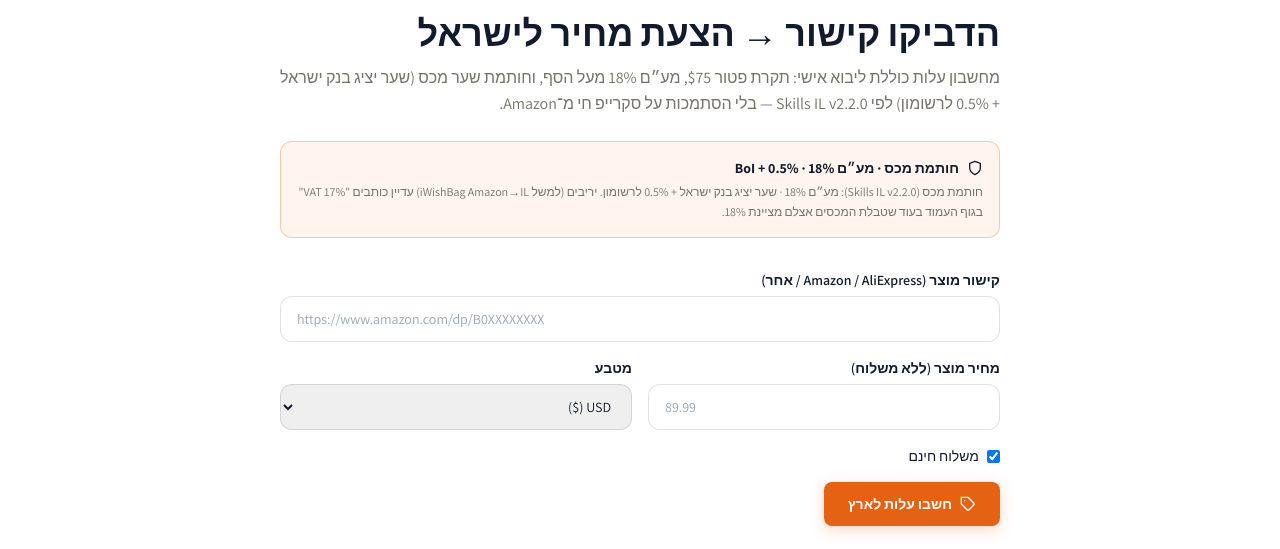
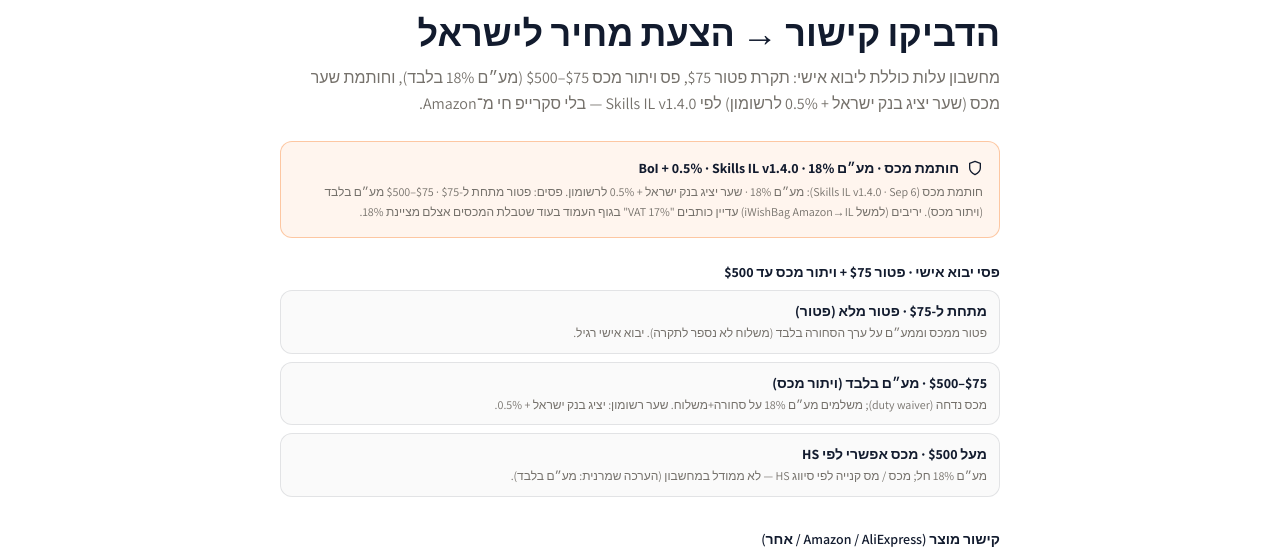
Before and after one commit to ohadf2015/shopli, a Next.js app: page /landed in a window 1280 px wide. Shown: the part 176-725 px from the top of the page. Built offline with nearby package versions, Linux system fonts and the light colour scheme; no server answers.

Commit message:
feat(il): /landed duty-waiver bands ($75 ptur + $75–$500 VAT-only) (#21)
Moat: surface personal-import bands on /landed with Skills IL v1.4.0
(Sep 6) stamp — 18% VAT · BoI representative +0.5%. Foil iWishBag
body 17% vs duties table 18%. Keeps #18/#19/#20 estimator math; no scrape.

```diff
--- a/lib/landed-cost.ts
+++ b/lib/landed-cost.ts
@@ -22,6 +22,8 @@
 /** Tax Authority uplift on BoI representative rate for goods (rashimon). */
 export const BOI_CUSTOMS_FX_UPLIFT = 0.005;
 export const DUTY_FREE_THRESHOLD_USD = 75;
+/** Personal-import duty waiver ceiling (USD). $75–$500: VAT only; duty not modeled above. */
+export const DUTY_WAIVER_CEILING_USD = 500;
 export const IL_VAT_RATE = 0.18;
 
 /**
--- a/lib/landed-url.ts
+++ b/lib/landed-url.ts
@@ -1,7 +1,15 @@
 /**
- * Product-URL parser for /landed (paste Amazon / AliExpress / any URL → IL quote).
- * Provenance only — no live scraping. Quote math stays in lib/landed-cost.ts (#14/#18/#19).
+ * Product-URL parser + duty-waiver band copy for /landed
+ * (paste Amazon / AliExpress / any URL → IL quote).
+ * Provenance only — no live scraping. Quote math stays in lib/landed-cost.ts (#14/#18/#19/#20).
  */
+
+import {
+  DUTY_FREE_THRESHOLD_USD,
+  DUTY_WAIVER_CEILING_USD,
+  IL_VAT_RATE,
+  BOI_CUSTOMS_FX_UPLIFT,
+} from './landed-cost';
 
 export type LandedUrlSource = 'amazon' | 'aliexpress' | 'other';
 
@@ -10,6 +18,19 @@
   source: LandedUrlSource;
   productId?: string;
   canonicalUrl?: string;
+}
+
+/** Personal-import band for goods value (USD). Matches estimator: under $75 = ptur. */
+export type DutyWaiverBand = 'ptur' | 'vat-only' | 'full';
+
+export interface DutyWaiverBandRow {
+  id: DutyWaiverBand;
+  /** Inclusive lower bound (USD goods). null = open floor. */
+  fromUsd: number | null;
+  /** Exclusive upper bound (USD goods). null = open ceiling. */
+  toUsd: number | null;
+  titleHe: string;
+  detailHe: string;
 }
 
 const AMAZON_HOST =
@@ -27,7 +48,7 @@
   try {
     let candidate = trimmed;
     if (/^[a-z][a-z0-9+.-]*:/i.test(trimmed)) {
-      // Explicit scheme — only http(s); never rewrite ftp/etc into https://ftp//…
+      // Explicit scheme — only http(s); never rewrite ftp/etc into https://ftp://…
       if (!/^https?:\/\//i.test(trimmed)) return null;
     } else {
       candidate = `https://${trimmed}`;
@@ -82,13 +103,64 @@
 }
 
 /**
- * Hebrew customs-stamp copy for /landed (Skills IL v2.2.0 foil).
+ * Classify goods USD value into personal-import bands (Skills IL v1.4.0).
+ * Aligns with estimator: under $75 = ptur; $75–<$500 = VAT-only duty waiver.
+ * Does not change estimator math (#18/#19/#20).
+ */
+export function classifyDutyWaiverBand(usdGoods: number): DutyWaiverBand | null {
+  const n = Number(usdGoods);
+  if (!Number.isFinite(n) || n <= 0) return null;
+  if (n < DUTY_FREE_THRESHOLD_USD) return 'ptur';
+  if (n < DUTY_WAIVER_CEILING_USD) return 'vat-only';
+  return 'full';
+}
+
+/**
+ * Static band rows for /landed (ptur + VAT-only duty waiver + above-$500 note).
+ * Copy only — estimator still omits HS duty / purchase tax above $500.
+ */
+export function dutyWaiverBandRows(): DutyWaiverBandRow[] {
+  const vatPct = Math.round(IL_VAT_RATE * 100);
+  const fxPct = (BOI_CUSTOMS_FX_UPLIFT * 100).toFixed(1);
+  const ptur = DUTY_FREE_THRESHOLD_USD;
+  const ceiling = DUTY_WAIVER_CEILING_USD;
+  return [
+    {
+      id: 'ptur',
+      fromUsd: null,
+      toUsd: ptur,
+      titleHe: `מתחת ל-$${ptur} · פטור מלא (פטור)`,
+      detailHe:
+        'פטור ממכס וממע״ם על ערך הסחורה בלבד (משלוח לא נספר לתקרה). יבוא אישי רגיל.',
+    },
+    {
+      id: 'vat-only',
+      fromUsd: ptur,
+      toUsd: ceiling,
+      titleHe: `$${ptur}–$${ceiling} · מע״ם בלבד (ויתור מכס)`,
+      detailHe:
+        `מכס נדחה (duty waiver); משלמים מע״ם ${vatPct}% על סחורה+משלוח. שער רשומון: יציג בנק ישראל + ${fxPct}%.`,
+    },
+    {
+      id: 'full',
+      fromUsd: ceiling,
+      toUsd: null,
+      titleHe: `מעל $${ceiling} · מכס אפשרי לפי HS`,
+      detailHe:
+        `מע״ם ${vatPct}% חל; מכס / מס קנייה לפי סיווג HS — לא ממודל במחשבון (הערכה שמרנית: מע״ם בלבד).`,
+    },
+  ];
+}
+
+/**
+ * Hebrew customs-stamp copy for /landed (Skills IL v1.4.0 · Sep 6 foil).
  * Labels 18% VAT + BoI representative +0.5% — never 17%.
  * Does not change estimator math (#18/#19).
  */
 export function customsStampCopyHe(): string {
   return (
-    'חותמת מכס (Skills IL v2.2.0): מע״ם 18% · שער יציג בנק ישראל + 0.5% לרשומון. ' +
+    'חותמת מכס (Skills IL v1.4.0 · Sep 6): מע״ם 18% · שער יציג בנק ישראל + 0.5% לרשומון. ' +
+    'פסים: פטור מתחת ל-$75 · $75–$500 מע״ם בלבד (ויתור מכס). ' +
     'יריבים (למשל iWishBag Amazon→IL) עדיין כותבים "17% VAT" בגוף העמוד בעוד שטבלת המכסים אצלם מציינת 18%.'
   );
 }
--- a/pages/landed.tsx
+++ b/pages/landed.tsx
@@ -6,16 +6,26 @@
 import LandedCostBadge from '../components/LandedCostBadge';
 import Icon from '../components/icons';
 import { SITE_URL } from '../lib/seo';
-import { IL_VAT_RATE, USD_TO_ILS_RATE, BOI_CUSTOMS_FX_UPLIFT } from '../lib/landed-cost';
+import {
+  IL_VAT_RATE,
+  USD_TO_ILS_RATE,
+  BOI_CUSTOMS_FX_UPLIFT,
+  DUTY_FREE_THRESHOLD_USD,
+  DUTY_WAIVER_CEILING_USD,
+  estimateLandedCost,
+} from '../lib/landed-cost';
 import {
   parseProductUrl,
   customsStampCopyHe,
+  dutyWaiverBandRows,
+  classifyDutyWaiverBand,
   type ParsedProductUrl,
 } from '../lib/landed-url';
 
 const PAGE_URL = `${SITE_URL}/landed`;
 const VAT_PCT = Math.round(IL_VAT_RATE * 100);
 const FX_PCT = (BOI_CUSTOMS_FX_UPLIFT * 100).toFixed(1);
+const SKILLS_IL = 'v1.4.0';
 
 function sourceLabelHe(source: ParsedProductUrl['source']): string {
   if (source === 'amazon') return 'Amazon';
@@ -25,8 +35,9 @@
 
 /**
  * /landed — paste Amazon/product URL → IL landed-cost quote.
- * Moat vs rivals that still body-claim 17% VAT: we stamp 18% + BoI+0.5%
- * (Skills IL v2.2.0). Estimator math is unchanged from #18/#19.
+ * Moat: surfaces $75 ptur + $75–$500 VAT-only duty-waiver bands with
+ * 18% + BoI+0.5% stamp (Skills IL v1.4.0 Sep 6; foil iWishBag 17% body vs 18% table).
+ * Estimator math is unchanged from #18/#19/#20.
  */
 export default function LandedPage() {
   const router = useRouter();
@@ -60,6 +71,19 @@
   const shipNum = freeShipping ? 0 : Math.max(0, Number(shippingIls) || 0);
   const canQuote = Number.isFinite(priceNum) && priceNum > 0;
 
+  const quoteEst = useMemo(() => {
+    if (!canQuote) return null;
+    return estimateLandedCost({
+      price: priceNum,
+      currency,
+      freeShipping,
+      shippingIls: shipNum,
+    });
+  }, [canQuote, priceNum, currency, freeShipping, shipNum]);
+
+  const activeBand = quoteEst ? classifyDutyWaiverBand(quoteEst.usdPrice) : null;
+  const bands = useMemo(() => dutyWaiverBandRows(), []);
+
   const syncQuery = useCallback(() => {
     if (!router.isReady) return;
     const next: Record<string, string> = {};
@@ -79,8 +103,8 @@
         path="/landed"
         canonical={PAGE_URL}
         hreflang={false}
-        title={`מחשבון עלות לישראל — מע״ם ${VAT_PCT}% + שער מכס BoI+${FX_PCT}% | Shopli`}
-        description={`הדביקו קישור Amazon / מוצר וקבלו הצעת מחיר לארץ: מע״ם ${VAT_PCT}% ותקרת פטור $75, עם חותמת מכס Skills IL v2.2.0 (שער יציג בנק ישראל + ${FX_PCT}%). לא 17%.`}
+        title={`מחשבון עלות לישראל — פטור $${DUTY_FREE_THRESHOLD_USD} · מע״ם ${VAT_PCT}% · BoI+${FX_PCT}% | Shopli`}
+        description={`הדביקו קישור Amazon / מוצר וקבלו הצעת מחיר לארץ: פטור $${DUTY_FREE_THRESHOLD_USD}, פס $${DUTY_FREE_THRESHOLD_USD}–$${DUTY_WAIVER_CEILING_USD} מע״ם בלבד (ויתור מכס), חותמת Skills IL ${SKILLS_IL} (מע״ם ${VAT_PCT}% · שער יציג בנק ישראל + ${FX_PCT}%). לא 17%.`}
       />
       <Header currentRegion="il" dir="rtl" />
 
@@ -89,7 +113,8 @@
         className="min-h-screen"
         style={{ fontFamily: 'var(--font-assistant), system-ui, sans-serif' }}
         data-page="landed"
-        data-skills-il="v2.2.0"
+        data-skills-il={SKILLS_IL}
+        data-duty-bands="ptur-vat-waiver"
       >
         <section className="max-w-3xl mx-auto px-4 sm:px-6 pt-20 sm:pt-24 pb-10">
           <div
@@ -105,21 +130,21 @@
             הדביקו קישור → הצעת מחיר לישראל
           </h1>
           <p className="text-base leading-relaxed mb-6" style={{ color: 'var(--shopli-warm-gray)' }}>
-            מחשבון עלות כוללת ליבוא אישי: תקרת פטור $75, מע״ם {VAT_PCT}% מעל הסף, וחותמת שער מכס
-            (שער יציג בנק ישראל + {FX_PCT}% לרשומון) לפי Skills IL v2.2.0 — בלי הסתמכות על סקרייפ חי
-            מ־Amazon.
+            מחשבון עלות כוללת ליבוא אישי: תקרת פטור ${DUTY_FREE_THRESHOLD_USD}, פס ויתור מכס $
+            {DUTY_FREE_THRESHOLD_USD}–${DUTY_WAIVER_CEILING_USD} (מע״ם {VAT_PCT}% בלבד), וחותמת שער מכס
+            (שער יציג בנק ישראל + {FX_PCT}% לרשומון) לפי Skills IL {SKILLS_IL} — בלי סקרייפ חי מ־Amazon.
           </p>
 
           {/* Customs stamp callout */}
           <aside
-            className="rounded-xl border p-3 sm:p-4 mb-8"
+            className="rounded-xl border p-3 sm:p-4 mb-6"
             style={{
               borderColor: 'rgba(249,115,22,0.35)',
               background: 'rgba(249,115,22,0.07)',
             }}
             data-customs-stamp="boi-plus-0.5"
             data-vat-rate={String(VAT_PCT)}
-            data-skills-il="v2.2.0"
+            data-skills-il={SKILLS_IL}
           >
             <div
               className="flex items-start gap-2 text-sm font-bold mb-1"
@@ -127,13 +152,67 @@
             >
               <Icon name="shield" size={16} className="shrink-0 mt-0.5" />
               <span>
-                חותמת מכס · מע״ם {VAT_PCT}% · BoI + {FX_PCT}%
+                חותמת מכס · מע״ם {VAT_PCT}% · BoI + {FX_PCT}% · Skills IL {SKILLS_IL}
               </span>
             </div>
             <p className="text-xs leading-relaxed" style={{ color: 'var(--shopli-warm-gray)' }}>
               {stamp}
             </p>
           </aside>
+
+          {/* Duty-waiver bands (ptur + VAT-only) */}
+          <div
+            className="mb-8"
+            data-duty-waiver-bands="1"
+            data-ptur-usd={String(DUTY_FREE_THRESHOLD_USD)}
+            data-duty-waiver-ceiling-usd={String(DUTY_WAIVER_CEILING_USD)}
+          >
+            <h2 className="text-sm font-bold mb-2" style={{ color: 'var(--shopli-navy)' }}>
+              פסי יבוא אישי · פטור ${DUTY_FREE_THRESHOLD_USD} + ויתור מכס עד ${DUTY_WAIVER_CEILING_USD}
+            </h2>
+            <ul className="space-y-2">
+              {bands.map((row) => {
+                const active = activeBand === row.id;
+                return (
+                  <li
+                    key={row.id}
+                    className="rounded-xl border px-3 py-2.5"
+                    style={{
+                      borderColor: active
+                        ? 'rgba(249,115,22,0.45)'
+                        : 'rgba(15,23,42,0.1)',
+                      background: active
+                        ? 'rgba(249,115,22,0.08)'
+                        : 'rgba(15,23,42,0.02)',
+                    }}
+                    data-duty-band={row.id}
+                    data-duty-band-active={active ? '1' : '0'}
+                  >
+                    <div
+                      className="text-sm font-bold mb-0.5"
+                      style={{ color: 'var(--shopli-navy)' }}
+                    >
+                      {row.titleHe}
+                      {active && (
+                        <span
+                          className="ms-2 text-[0.65rem] font-semibold px-1.5 py-0.5 rounded-full"
+                          style={{
+                            background: 'rgba(249,115,22,0.15)',
+                            color: '#c2410c',
+                          }}
+                        >
+                          הפס של ההצעה
+                        </span>
+                      )}
+                    </div>
+                    <p className="text-xs leading-relaxed" style={{ color: 'var(--shopli-warm-gray)' }}>
+                      {row.detailHe}
+                    </p>
+                  </li>
+                );
+              })}
+            </ul>
+          </div>
 
           <form
             className="space-y-4 mb-8"
@@ -254,7 +333,7 @@
           </form>
 
           {canQuote ? (
-            <div data-landed-quote="1">
+            <div data-landed-quote="1" data-active-duty-band={activeBand || ''}>
               <h2 className="text-lg font-bold mb-3" style={{ color: 'var(--shopli-navy)' }}>
                 הצעת מחיר משוערת לדלת
               </h2>
@@ -277,9 +356,10 @@
           )}
 
           <p className="text-xs mt-10 leading-relaxed" style={{ color: 'var(--shopli-warm-gray)' }}>
-            הערה: שופלי אינה רשות המסים. המחשבון משקף כללי יבוא אישי נפוצים (פטור מתחת ל-$75 על ערך
-            הסחורה בלבד; מע״ם {VAT_PCT}% על סחורה+משלוח מעל הסף) ואת חותמת שער המכס לרשומון לפי Skills
-            IL v2.2.0. מכס מעל $500 / מס קנייה לפי HS לא ממודל כאן.
+            הערה: שופלי אינה רשות המסים. המחשבון משקף כללי יבוא אישי נפוצים (פטור מתחת ל-$
+            {DUTY_FREE_THRESHOLD_USD} על ערך הסחורה בלבד; מע״ם {VAT_PCT}% על סחורה+משלוח בפס $
+            {DUTY_FREE_THRESHOLD_USD}–${DUTY_WAIVER_CEILING_USD} עם ויתור מכס) ואת חותמת שער המכס לרשומון
+            לפי Skills IL {SKILLS_IL}. מכס מעל ${DUTY_WAIVER_CEILING_USD} / מס קנייה לפי HS לא ממודל כאן.
           </p>
         </section>
       </main>
```
Also changed, not shown: 2 other files (tests, documents, lock files or other folders).
